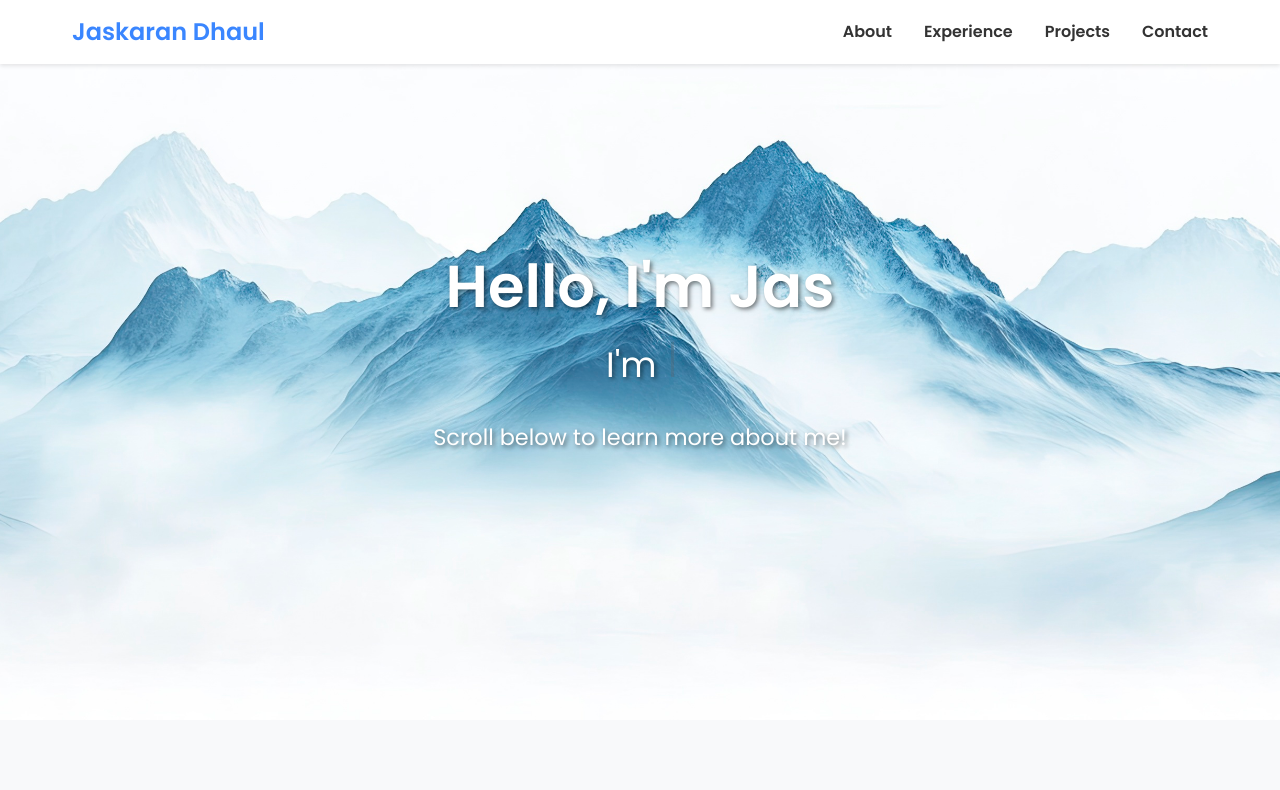
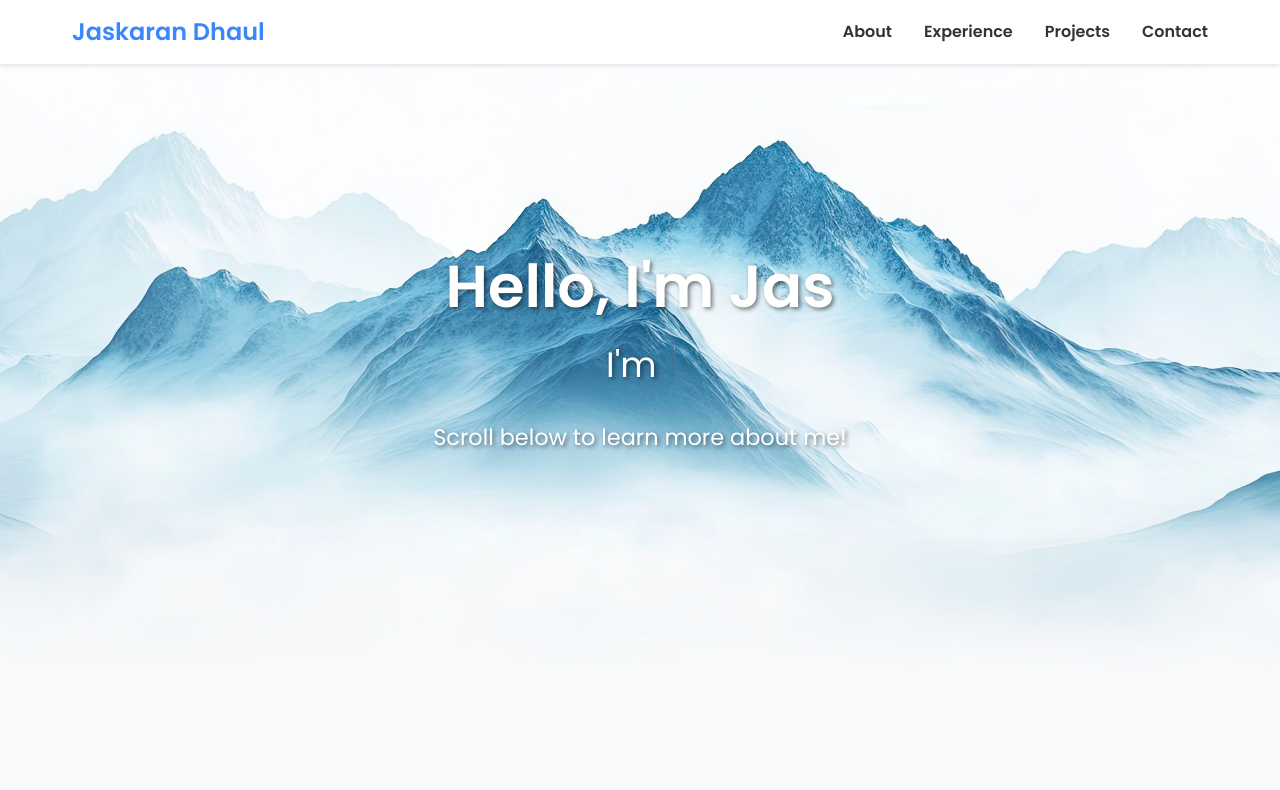
Before and after one commit to jd1771/portfolio-site, a React (Vite) app: page / in a window 1280 px wide. Shown: the top 790 px of the page. Built offline with nearby package versions, Linux system fonts and the light colour scheme; no server answers.

Commit message:
Blended the bottom of the image to match the website background.

```diff
--- a/src/components/About/About.css
+++ b/src/components/About/About.css
@@ -5,7 +5,13 @@
   justify-content: center;
   text-align: center;
   padding: 2rem 0;
-  background-image: url('../../assets/mountain.jpg');
+  background-image:
+    linear-gradient(
+      to bottom,
+      transparent 70%,
+      var(--background-color) 100%
+    ),
+    url('../../assets/mountain.jpg');
   background-size: cover;
   background-position: center;
   background-repeat: no-repeat;
```
